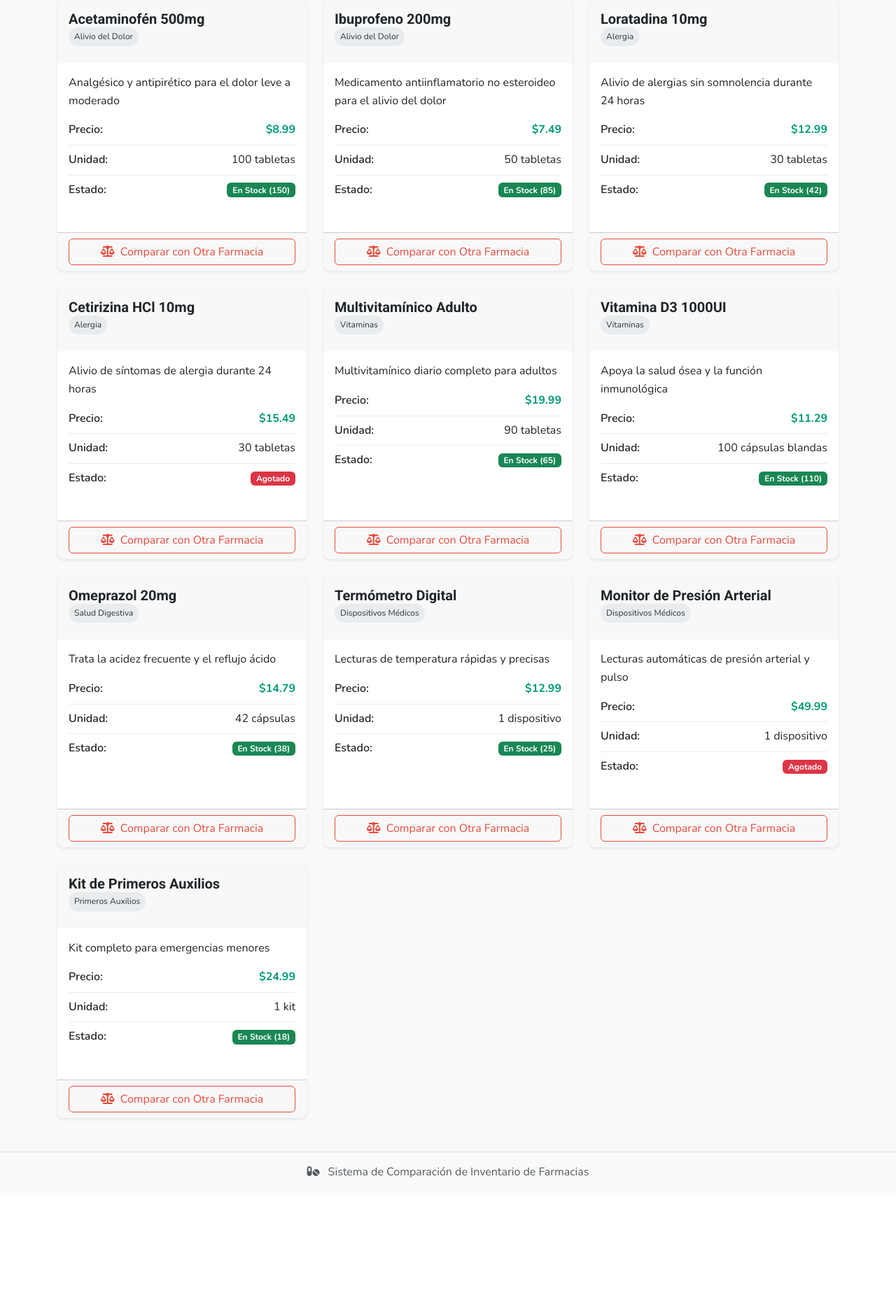
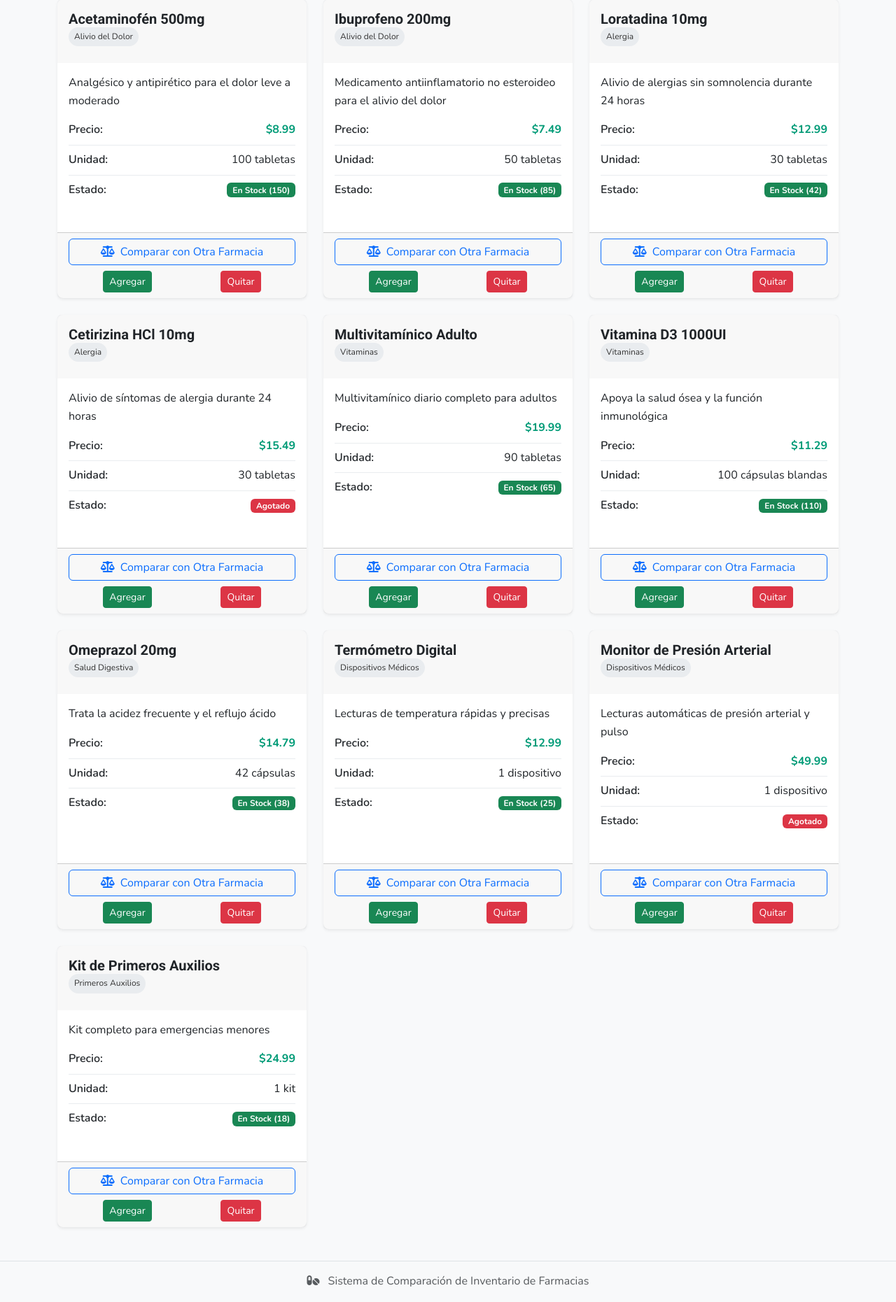
Before and after one commit to ramielk/Comparador-de-precios-farmacias, a Flask app: page /pharmacy/pharmacy1 in a window 1280 px wide. Shown: the part 335-2196 px from the top of the page at 70% size. Before the commit the page ends 2018 px from the top, so only its background shows below. Run offline with Flask 3, Linux system fonts and the light colour scheme.

Commit message:
pharmacy.html

```diff
--- a/templates/pharmacy.html
+++ b/templates/pharmacy.html
@@ -1,9 +1,9 @@
 {% extends "layout.html" %}
 
-{% block title %}EcoFarmacia - Farmatodo{% endblock %}
+{% block title %}EcoFarmacia - {{ pharmacy.name }}{% endblock %}
 
 {% block content %}
-<div class="pharmacy-header" style="border-bottom: 5px solid '{{ pharmacy.color }}';">
+<div class="pharmacy-header" style="border-bottom: 5px solid '{{ pharmacy.color }}';"> {# ¡CAMBIO 1: Eliminadas comillas simples alrededor de {{ pharmacy.color }}! #}
     <div class="row align-items-end">
         <div class="text-md-end">
             <a href="{{ url_for('index') }}" class="btn btn-outline-secondary">
@@ -13,11 +13,9 @@
     </div>
 </div>
 
-<!-- Filtros -->
 <div class="card shadow-sm my-4">
     <div class="card-body">
         <form action="{{ url_for('pharmacy', pharmacy_id=pharmacy_id) }}" method="get" class="row g-3">
-            <!-- Filtro de Categoría -->
             <div class="col-md-4">
                 <label for="category" class="form-label">Categoría</label>
                 <select name="category" id="category" class="form-select">
@@ -28,13 +26,11 @@
                 </select>
             </div>
 
-            <!-- Filtro de Búsqueda -->
             <div class="col-md-4">
                 <label for="search" class="form-label">Buscar</label>
                 <input type="text" name="search" id="search" class="form-control" placeholder="Buscar productos..." value="{{ search_query }}">
             </div>
 
-            <!-- Filtro de Disponibilidad -->
             <div class="col-md-3">
                 <label for="availability" class="form-label">Disponibilidad</label>
                 <select name="availability" id="availability" class="form-select">
@@ -44,7 +40,6 @@
                 </select>
             </div>
 
-            <!-- Botón de Filtrar -->
             <div class="col-md-1 d-flex align-items-end">
                 <button type="submit" class="btn btn-primary w-100">
                     <i class="fas fa-filter"></i>
@@ -54,13 +49,12 @@
     </div>
 </div>
 
-<!-- Lista de Productos -->
 <div class="row">
     {% if pharmacy.products|length > 0 %}
         {% for product in pharmacy.products %}
         <div class="col-md-4 mb-4">
             <div class="card shadow-sm h-100 product-detail-card">
-                <div class="card-header" style="background-color: '{{ pharmacy.color }}20';">
+                <div class="card-header" style="background-color: '{{ pharmacy.color }}'20;"> {# ¡CAMBIO 2: Eliminadas comillas simples alrededor de {{ pharmacy.color }}! #}
                     <h5 class="card-title mb-0">{{ product.name }}</h5>
                     <span class="category-badge">{{ product.category }}</span>
                 </div>
@@ -87,10 +81,18 @@
                         </div>
                     </div>
                 </div>
-                <div class="card-footer">
-                    <a href="{{ url_for('compare', product1=product.id, pharmacy1=pharmacy_id) }}" class="btn btn-outline-accent w-100">
+                <div class="card-footer d-flex flex-column align-items-center"> {# ¡CAMBIO 3: Ajuste de estilos para el footer! #}
+                    <a href="{{ url_for('compare', product1=product.id, pharmacy1=pharmacy_id) }}" class="btn btn-outline-primary w-100 mb-2"> {# ¡CAMBIO 4: Cambié btn-outline-accent por btn-outline-primary y agregué mb-2! #}
                         <i class="fas fa-balance-scale me-2"></i>Comparar con Otra Farmacia
                     </a>
+                    <div class="d-flex w-100 justify-content-around"> {# Contenedor para los botones de carrito #}
+                        <form action="{{ url_for('add_cart_route', pharmacy_id=pharmacy_id, product_id=product.id) }}" method="post" style="display:inline;"> {# ¡CAMBIO 5: CORREGIDO producto.id a product.id! #}
+                           <button type="submit" class="btn btn-sm btn-success">Agregar</button> {# ¡CAMBIO 6: Botones de carrito con estilos y texto conciso! #}
+                        </form>
+                        <form action="{{ url_for('remove_cart_route', pharmacy_id=pharmacy_id, product_id=product.id) }}" method="post" style="display:inline;"> {# ¡CAMBIO 7: CORREGIDO producto.id a product.id! #}
+                            <button type="submit" class="btn btn-sm btn-danger">Quitar</button> {# ¡CAMBIO 8: Botones de carrito con estilos y texto conciso! #}
+                        </form>
+                    </div>
                 </div>
             </div>
         </div>
```
